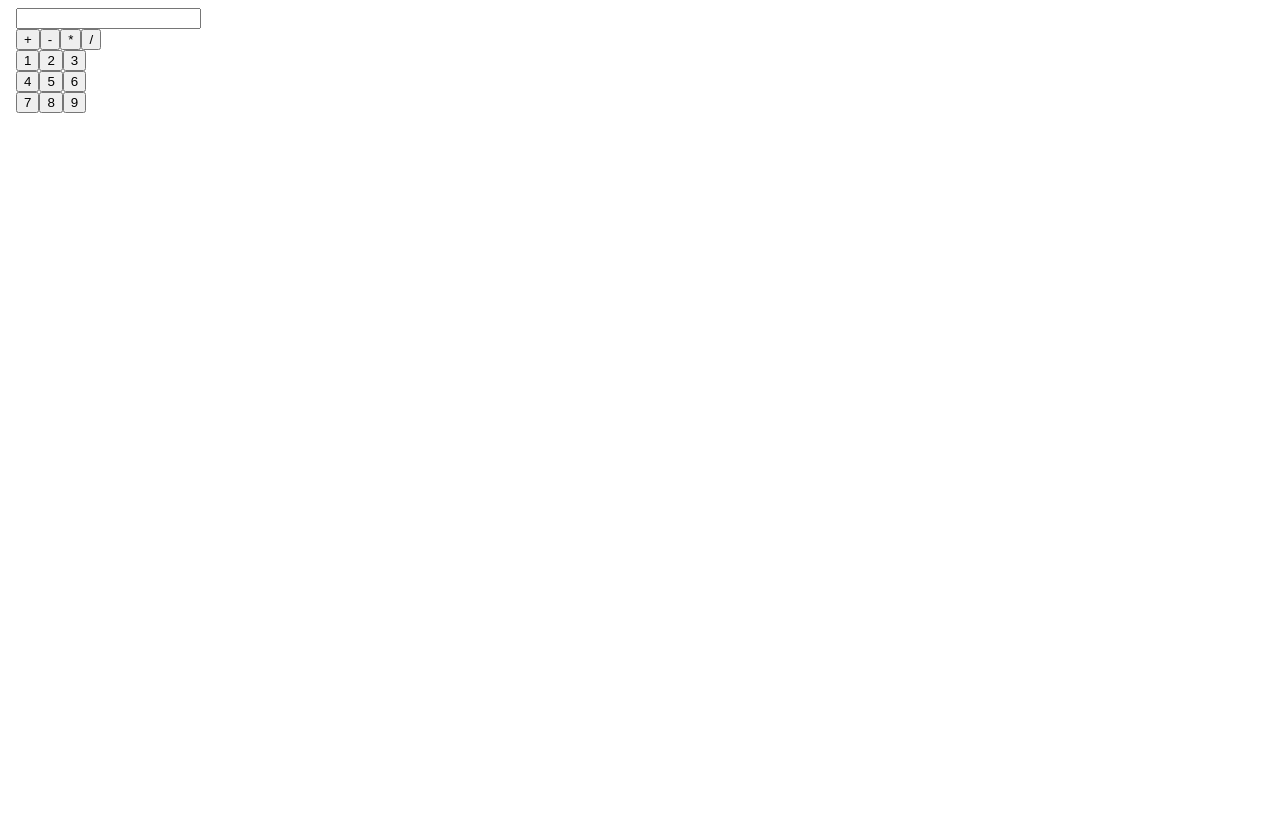
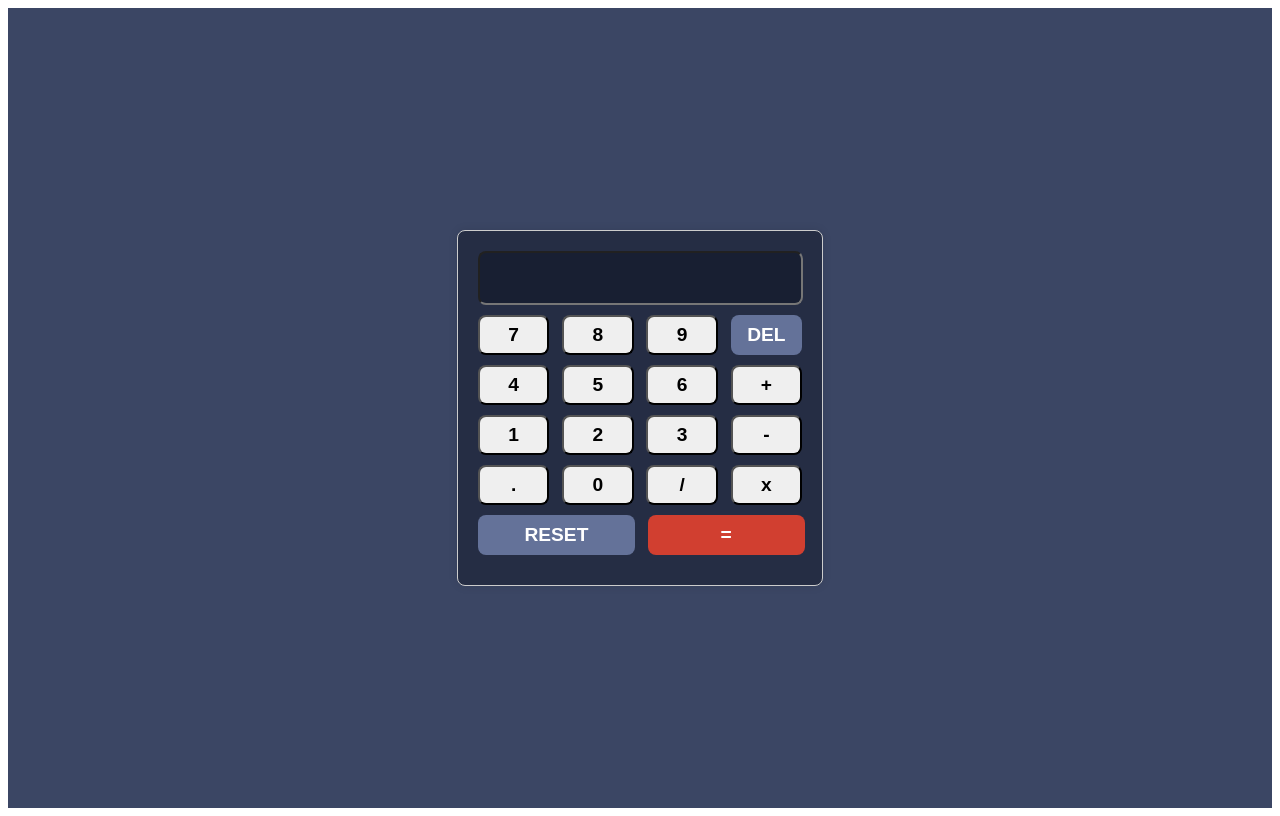
Before and after one commit to WahaajTauqir/Assign1_Calculator, an Angular app: page / in a window 1280 px wide. Built offline with nearby package versions, Linux system fonts and the light colour scheme.

Commit message:
Functionality completed, UI in progress.

```diff
--- a/src/app/app.component.css
+++ b/src/app/app.component.css
@@ -0,0 +1,75 @@
+html, body {
+  height: 100%;
+  margin: 0;
+  padding: 0;
+}
+
+.body {
+  background-color: #3B4664;
+  display: flex;
+  justify-content: center;
+  align-items: center;
+  min-height: 100vh;
+}
+
+.container {
+  max-width: 400px;
+  margin: 100px auto;
+  padding: 20px;
+  border: 1px solid #ccc;
+  border-radius: 8px;
+  box-shadow: 0 0 10px rgba(0, 0, 0, 0.1);
+  background-color: #252D44;
+}
+
+.display input {
+  width: 96%;
+  height: 40px;
+  text-align: right;
+  margin-bottom: 10px;
+  font-size: 1.5rem;
+  padding: 5px;
+  color: white;
+  border-radius: 8px;
+
+  background-color: #181F32;
+}
+
+.buttons .row {
+  display: flex;
+  justify-content: space-between;
+}
+
+.buttons .bottomRow {
+  width: 220%;
+  display: flex;
+  gap: 13px;
+}
+
+.equal-btn {
+  background-color: #D13F30;
+  border: none;
+  color: white;
+}
+
+.del-btn {
+  background-color: #647299;
+  border: none;
+  color: white;
+}
+
+.reset-btn {
+  background-color: #647299;
+  border: none;
+  color: white;
+}
+
+.buttons .btn {
+  width: 22%;
+  height: 40px;
+  font-size: 1.2rem;
+  margin-bottom: 10px;
+  cursor: pointer;
+  border-radius: 8px;
+  font-weight: bold;
+}
--- a/src/app/app.component.html
+++ b/src/app/app.component.html
@@ -1 +1,39 @@
-<app-calculator></app-calculator>
+<div class="body">
+  <div class="container">
+    <div class="display">
+      <form [formGroup]="inputStr">
+        <input type="text" formControlName="display" readonly>
+      </form>
+    </div>
+    <div class="buttons">
+      <div class="row">
+        <button (click)="buttonClick($event)" class="btn">7</button>
+        <button (click)="buttonClick($event)" class="btn">8</button>
+        <button (click)="buttonClick($event)" class="btn">9</button>
+        <button (click)="clear()" class="btn del-btn">DEL</button>
+      </div>
+      <div class="row">
+        <button (click)="buttonClick($event)" class="btn">4</button>
+        <button (click)="buttonClick($event)" class="btn">5</button>
+        <button (click)="buttonClick($event)" class="btn">6</button>
+        <button (click)="buttonClick($event)" class="btn">+</button>
+      </div>
+      <div class="row">
+        <button (click)="buttonClick($event)" class="btn">1</button>
+        <button (click)="buttonClick($event)" class="btn">2</button>
+        <button (click)="buttonClick($event)" class="btn">3</button>
+        <button (click)="buttonClick($event)" class="btn">-</button>
+      </div>
+      <div class="row">
+        <button (click)="buttonClick($event)" class="btn">.</button>
+        <button (click)="buttonClick($event)" class="btn">0</button>
+        <button (click)="buttonClick($event)" class="btn">/</button>
+        <button (click)="buttonClick($event)" class="btn">x</button>
+      </div>
+      <div class="bottomRow">
+        <button (click)="clear()" class="btn reset-btn">RESET</button>
+        <button (click)="calculate()" class="btn equal-btn">=</button>
+      </div>
+    </div>
+  </div>
+</div>
--- a/src/app/app.component.ts
+++ b/src/app/app.component.ts
@@ -1,14 +1,39 @@
-import { Component } from '@angular/core';
-import { RouterOutlet } from '@angular/router';
-import {CalculatorComponent} from './calculator/calculator.component';
+import { Component, OnInit } from '@angular/core';
+import { FormGroup, FormControl } from '@angular/forms';
+import { CalculationService } from './calculation.service';
+import { ReactiveFormsModule } from '@angular/forms';
 
 @Component({
   selector: 'app-root',
+  templateUrl: './app.component.html',
+  styleUrls: ['./app.component.css'],
   standalone: true,
-  imports: [RouterOutlet, CalculatorComponent],
-  templateUrl: './app.component.html',
-  styleUrl: './app.component.css'
+  imports: [ReactiveFormsModule]
 })
-export class AppComponent {
-  title = 'angular_app';
+export class AppComponent implements OnInit {
+  inputStr!: FormGroup;
+
+  constructor(private calculationService: CalculationService) { }
+
+  ngOnInit(): void {
+    this.inputStr = new FormGroup({
+      display: new FormControl('')
+    });
+  }
+
+  buttonClick(event: any): void {
+    const buttonText = event.target.textContent;
+    const currentValue = this.inputStr.controls['display'].value;
+    this.inputStr.controls['display'].setValue(currentValue + buttonText);
+  }
+
+  calculate(): void {
+    const expression = this.inputStr.controls['display'].value;
+    const result = this.calculationService.calculate(expression);
+    this.inputStr.controls['display'].setValue(result);
+  }
+
+  clear(): void {
+    this.inputStr.controls['display'].setValue('');
+  }
 }
--- /dev/null
+++ b/src/app/calculation.service.ts
@@ -0,0 +1,14 @@
+import { Injectable } from '@angular/core';
+
+@Injectable({
+  providedIn: 'root'
+})
+export class CalculationService {
+  calculate(expression: string): string {
+    try {
+      return eval(expression);
+    } catch (e) {
+      return 'Error';
+    }
+  }
+}
--- a/src/app/calculator/calculator.component.css
+++ b/src/app/calculator/calculator.component.css
@@ -0,0 +1,7 @@
+div {
+  margin-top: 20px;
+}
+
+button {
+  margin-right: 10px;
+}
--- a/src/app/calculator/calculator.component.html
+++ b/src/app/calculator/calculator.component.html
@@ -1,51 +1,53 @@
-<!doctype html>
-<html lang="en">
-<head>
-  <meta charset="UTF-8">
-  <meta name="viewport" content="width=device-width, initial-scale=1">
-  <title>Calculator</title>
-</head>
-<body>
-<div class="container">
-  <form action="" [formGroup]="inputStr">
-    <input type="text">
-  </form>
-</div>
+<!--<!doctype html>-->
+<!--<html lang="en">-->
+<!--<head>-->
+<!--  <meta charset="UTF-8">-->
+<!--  <meta http-equiv="X-UA-Compatible" content="IE=edge">-->
+<!--  <meta name="viewport" content="width=device-width, initial-scale=1.0">-->
+<!--  <title>Calculator</title>-->
+<!--</head>-->
+<!--<body>-->
+<!--<div class="container">-->
+<!--  <div class="display">-->
+<!--    <form action="" [formGroup]="inputStr">-->
+<!--      <input type="text" formControlName="text">-->
+<!--    </form>-->
+<!--  </div>-->
 
-<div class="buttons">
-  <div class="operators row">
-    <div class="col-auto">
-      <button class="btn">+</button>
-      <button class="btn">-</button>
-      <button class="btn">*</button>
-      <button class="btn">/</button>
-    </div>
-  </div>
+<!--  <div class="buttons">-->
+<!--    <div class="operators row">-->
+<!--      <div class="col-auto">-->
+<!--        <button (click)="buttonClick($event.target)" class="btn">+</button>-->
+<!--        <button class="btn">-</button>-->
+<!--        <button class="btn">*</button>-->
+<!--        <button class="btn">/</button>-->
+<!--      </div>-->
+<!--    </div>-->
 
-  <div class="operands row">
-    <div class="col-auto">
-      <button class="btn">1</button>
-      <button class="btn">2</button>
-      <button class="btn">3</button>
-    </div>
-  </div>
+<!--    <div class="operands row">-->
+<!--      <div class="col-auto">-->
+<!--        <button class="btn">1</button>-->
+<!--        <button class="btn">2</button>-->
+<!--        <button class="btn">3</button>-->
+<!--      </div>-->
+<!--    </div>-->
 
-  <div class="operands row">
-    <div class="col-auto">
-      <button class="btn">4</button>
-      <button class="btn">5</button>
-      <button class="btn">6</button>
-    </div>
-  </div>
+<!--    <div class="operands row">-->
+<!--      <div class="col-auto">-->
+<!--        <button class="btn">4</button>-->
+<!--        <button class="btn">5</button>-->
+<!--        <button class="btn">6</button>-->
+<!--      </div>-->
+<!--    </div>-->
 
-  <div class="operands row">
-    <div class="col-auto">
-      <button class="btn">7</button>
-      <button class="btn">8</button>
-      <button class="btn">9</button>
-    </div>
-  </div>
-
-</div>
-</body>
-</html>
+<!--    <div class="operands row">-->
+<!--      <div class="col-auto">-->
+<!--        <button class="btn">7</button>-->
+<!--        <button class="btn">8</button>-->
+<!--        <button class="btn">9</button>-->
+<!--      </div>-->
+<!--    </div>-->
+<!--  </div>-->
+<!--</div>-->
+<!--</body>-->
+<!--</html>-->
--- a/src/app/calculator/calculator.component.ts
+++ b/src/app/calculator/calculator.component.ts
@@ -1,21 +1,62 @@
-import {Component, OnInit} from '@angular/core';
-import {FormControl, FormGroup, ReactiveFormsModule} from '@angular/forms';
+// import {Component, OnInit} from '@angular/core';
+// import {FormGroup, FormControl} from '@angular/forms';
+// import {ReactiveFormsModule} from '@angular/forms';
+//
+// @Component({
+//   selector: 'app-calculator',
+//   templateUrl: './calculator.component.html',
+//   styleUrl: './calculator.component.css',
+//   imports: [
+//     ReactiveFormsModule
+//   ],
+//   standalone: true
+// })
+// export class CalculatorComponent implements OnInit {
+//
+//   inputStr: any
+//
+//   ngOnInit(): void {
+//     this.inputStr = new FormGroup({
+//       text : new FormControl()
+//     })
+//   }
+//
+//   buttonClick(buttonElement: any){
+//     let buttonText = buttonElement.textContent
+//     this.inputStr.controlls.text.setValue(buttonText)
+//   }
+// }
+//
+
+import { Component } from '@angular/core';
+import { bootstrapApplication } from '@angular/platform-browser';
 
 @Component({
-  selector: 'app-calculator',
+  selector: 'app-root',
   standalone: true,
-  imports: [
-    ReactiveFormsModule
-  ],
-  templateUrl: './calculator.component.html',
-  styleUrl: './calculator.component.css'
+  template: `
+    <div>
+      <button (click)="showText()">Click Me</button>
+      <input type="text" [value]="inputText" readonly />
+    </div>
+  `,
+  styles: [`
+    div {
+      margin-top: 20px;
+    }
+    button {
+      margin-right: 10px;
+    }
+  `]
 })
-export class CalculatorComponent implements OnInit {
-  inputStr: any
+export class AppComponent {
+  inputText: string = '';
 
-  ngOnInit(): void {
-    this.inputStr = new FormGroup({
-      text : new FormControl()
-    })
+  showText(): void {
+    this.inputText = 'Button clicked!';
   }
 }
+
+// Bootstrap the standalone component
+bootstrapApplication(AppComponent)
+  .catch(err => console.error(err));
```
